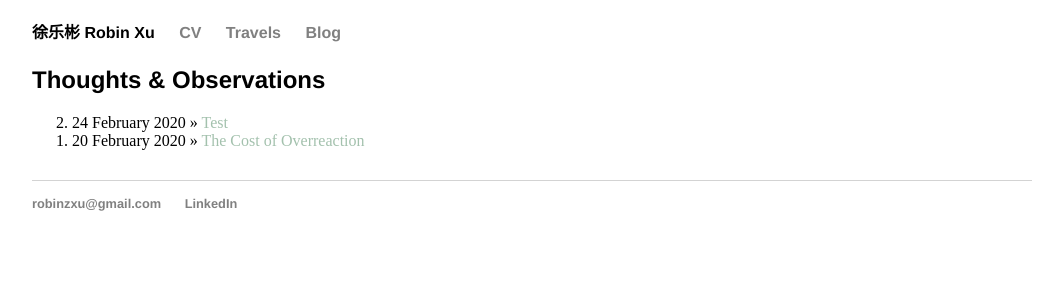
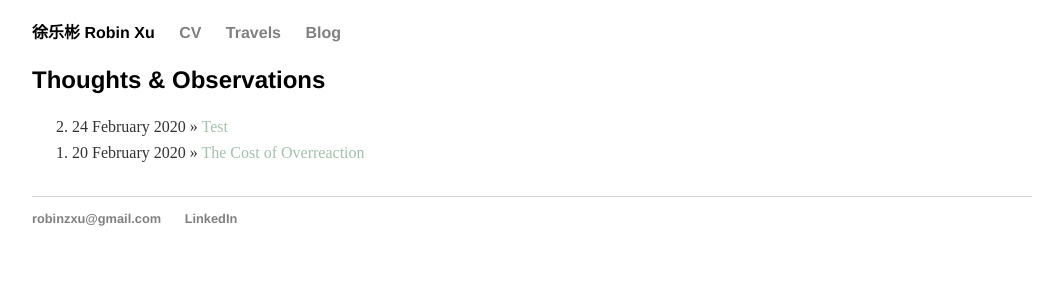
Before and after one commit to robinzxu/robinzxu.github.io, a Jekyll site: the page built from blog/index.html, in a window 1280 px wide. Shown: the top 300 px of the page, without its empty margins (108-1171 px from the left). Built offline with Jekyll 4.4.1, drawn with Linux system fonts in a browser that asks for light colours.

Commit message:
Update main.css

```diff
--- a/css/main.css
+++ b/css/main.css
@@ -3,7 +3,7 @@ body { margin: 20px auto; width: 90%; max-width:1000px }
 a { text-decoration: none; color: #a3c1ad; }
 a:hover { text-decoration: underline; }
 
-p, ul { font-size: 1em; line-height: 1.618em; color: #333; }
+p, ul, ol { font-size: 1em; line-height: 1.618em; color: #333; }
 
 h1, h2, h3, h4 { font-family: 'Helvetica', 'Arial', 'Sans-Serif'; }
 h1 { font-size: 2.0em;  }
```
